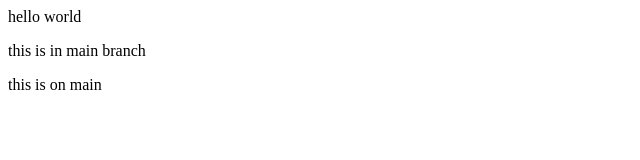
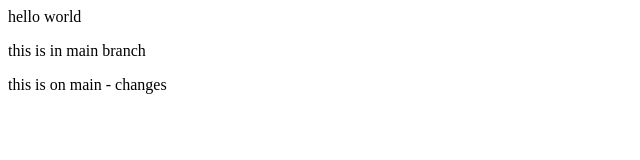
Before and after one commit to Mayank-PEC/demo_repo, a plain HTML site: page index.html in a window 1280 px wide. Shown: the full height of the page, 0-640 px from the left. Drawn offline with Linux system fonts and the light colour scheme.

Commit message:
changed main

```diff
--- a/index.html
+++ b/index.html
@@ -2,4 +2,4 @@
 
 <p> this is in main branch </p>
 
-<p>this is on main</p>
+<p>this is on main - changes</p>
```
